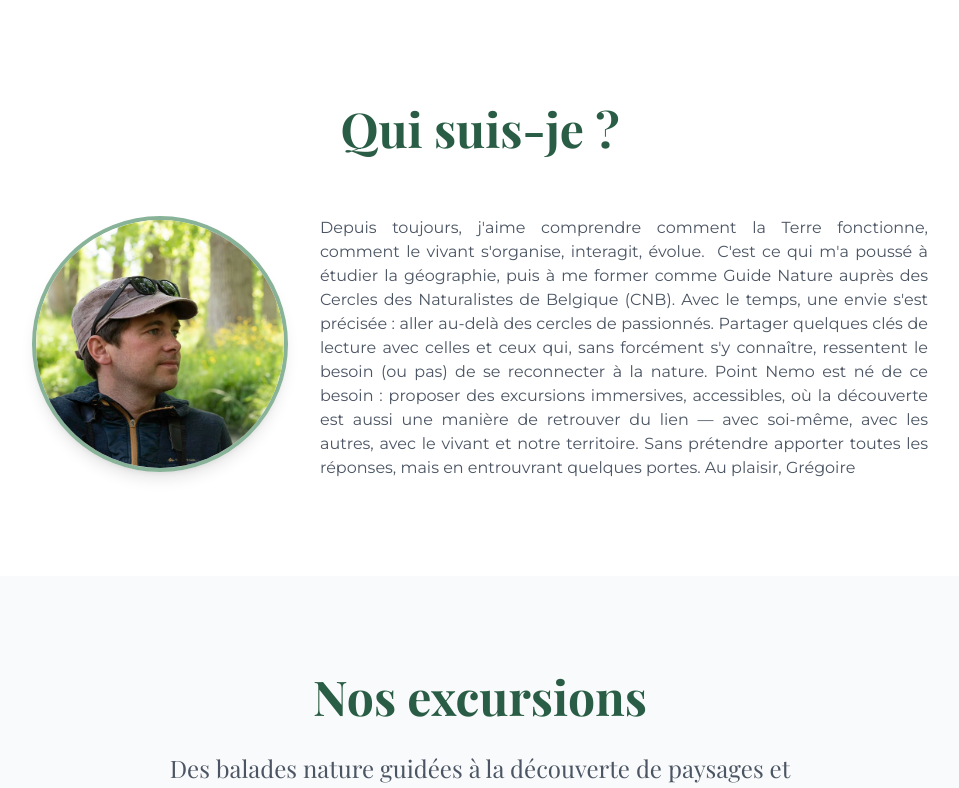
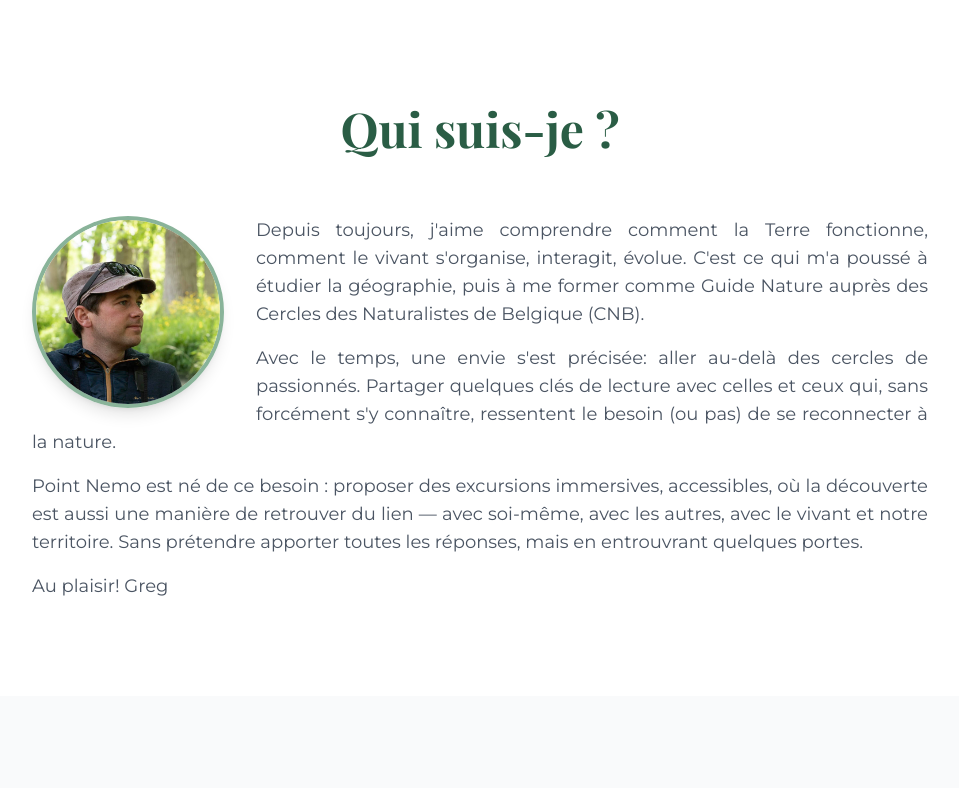
Before and after one commit to PointNemoBe/point-nemo-website, a React (Vite) app: page / in a window 1280 px wide. Shown: the part 1596-2384 px from the top of the page, without its empty margins (160-1119 px from the left). Built offline with nearby package versions, Linux system fonts and the light colour scheme.

Commit message:
Section about me

```diff
--- a/src/components/AboutMeSection.tsx
+++ b/src/components/AboutMeSection.tsx
@@ -4,24 +4,33 @@ const AboutMeSection = () => {
     <div className="text-center mb-16">
       <h2 className="section-title">Qui suis-je ?</h2>
     </div>
-
-      <div className="max-w-4xl mx-auto space-y-6">
+    <div className="max-w-4xl mx-auto space-y-4">
       <div className="float-left mr-8 mb-4">
-          <div className="w-64 h-64 overflow-hidden rounded-full border-4 border-nemo-leaf shadow-lg">
+        <div className="w-48 h-48 overflow-hidden rounded-full border-4 border-nemo-leaf shadow-lg">
           <AspectRatio ratio={1 / 1}>
-              <img src="/lovable-uploads/8ce5c1f1-635f-48d8-90ba-616d8ddd1a86.png" alt="Photo du guide nature" className="object-cover w-full h-full" />
+            <img
+              src="/lovable-uploads/8ce5c1f1-635f-48d8-90ba-616d8ddd1a86.png"
+              alt="Photo"
+              className="object-cover w-full h-full"
+            />
           </AspectRatio>
         </div>
       </div>
 
-        <p className="text-gray-600 text-justify font-normal text-base">Depuis toujours, j'aime comprendre comment la Terre fonctionne, comment le vivant s'organise, interagit, évolue.  C'est ce qui m'a poussé à étudier la géographie, puis à me former comme Guide Nature auprès des Cercles des Naturalistes de Belgique (CNB).
-
-Avec le temps, une envie s'est précisée : aller au-delà des cercles de passionnés. Partager quelques clés de lecture avec celles et ceux qui, sans forcément s'y connaître, ressentent le besoin (ou pas) de se reconnecter à la nature.
-
-Point Nemo est né de ce besoin : proposer des excursions immersives, accessibles, où la découverte est aussi une manière de retrouver du lien — avec soi-même, avec les autres, avec le vivant et notre territoire. Sans prétendre apporter toutes les réponses, mais en entrouvrant quelques portes.
-
-Au plaisir,
-Grégoire
+      <p className="text-gray-600 text-lg text-justify font-normal">
+        Depuis toujours, j'aime comprendre comment la Terre fonctionne, comment le vivant s'organise, interagit, évolue.
+        C'est ce qui m'a poussé à étudier la géographie, puis à me former comme Guide Nature auprès des Cercles des Naturalistes de Belgique (CNB).
+      </p>
+      <p className="text-gray-600 text-lg text-justify font-normal">
+        Avec le temps, une envie s'est précisée: aller au-delà des cercles de passionnés.
+        Partager quelques clés de lecture avec celles et ceux qui, sans forcément s'y connaître, ressentent le besoin (ou pas) de se reconnecter à la nature.
+      </p>
+      <p className="text-gray-600 text-lg text-justify font-normal">
+        Point Nemo est né de ce besoin : proposer des excursions immersives, accessibles, où la découverte est aussi une manière de retrouver du lien — avec soi-même, avec les autres, avec le vivant et notre territoire.
+        Sans prétendre apporter toutes les réponses, mais en entrouvrant quelques portes.
+      </p>
+      <p className="text-gray-600 text-lg text-justify font-normal">
+        Au plaisir! Greg
       </p>
     </div>
   </section>;
--- a/src/components/AboutSection.tsx
+++ b/src/components/AboutSection.tsx
@@ -26,7 +26,7 @@ const AboutSection = () => {
               Le Point Nemo désigne le lieu le plus éloigné de toute terre
               émergée, perdu au cœur de l'océan Pacifique. Cette notion évoque
               l'isolement, la distance, et la déconnexion, faisant écho à l'état
-              de nos sociétés modernes, souvent déconnectées du vivant et des
+              de nos sociétés modernes, trop souvent déconnectées du vivant et des
               écosystèmes qui nous entourent.
             </p>
           </div>
```
Lines whose indentation alone changed are shown as unchanged.
